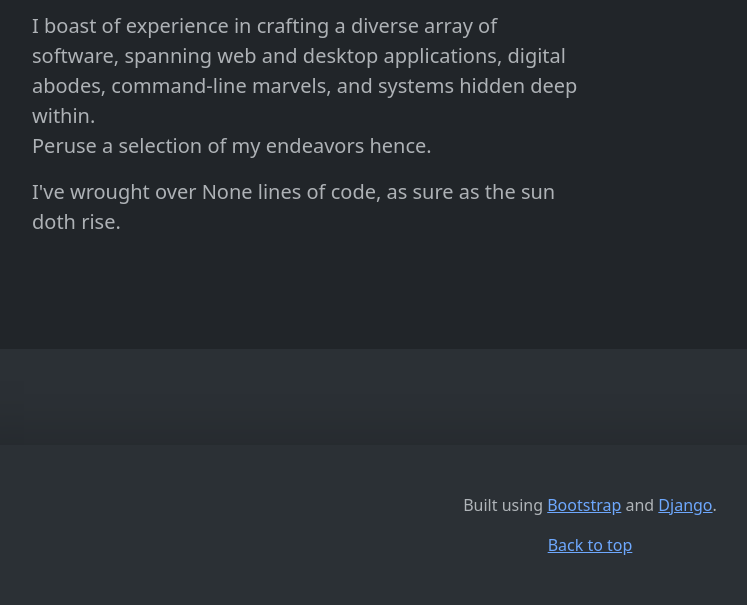
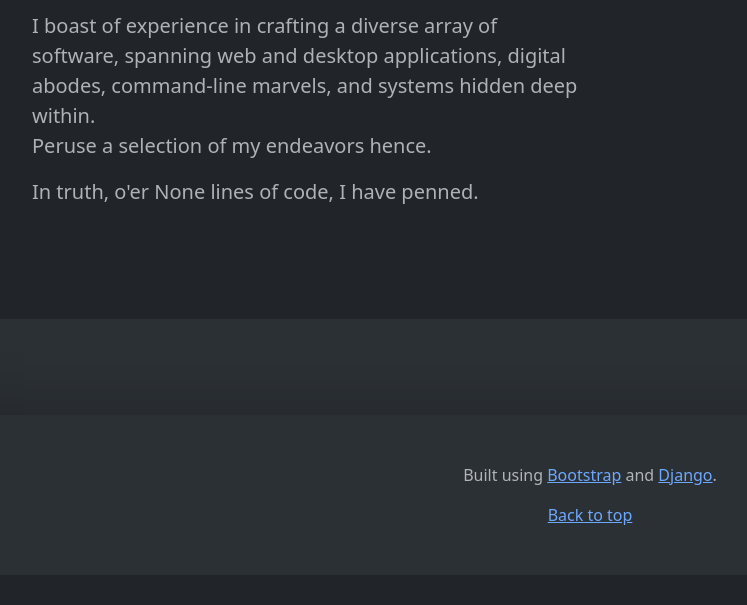
Before and after one commit to Yogi-Patel/yogipatel.dev, a Django app: page /portfolio/ in a window 1280 px wide. Shown: the part 269-874 px from the top of the page, without its empty margins (50-797 px from the left). After the commit the page ends 794 px from the top, so only its background shows below. Run offline with Django 3.2, Linux system fonts and the light colour scheme; data that the repository does not hold is empty.

Commit message:
Made a minor change to portfolio.html

```diff
--- a/website/templates/website/portfolio.html
+++ b/website/templates/website/portfolio.html
@@ -26,7 +26,7 @@
                 <br>Peruse a selection of my endeavors hence.
             </p>
             <p class="lead text-body-secondary">
-                I've wrought over {{ lines_of_code }} lines of code, as sure as the sun doth rise.
+                In truth, o'er {{ lines_of_code }} lines of code, I have penned.
             </p>
         </div>
     </div>
```
